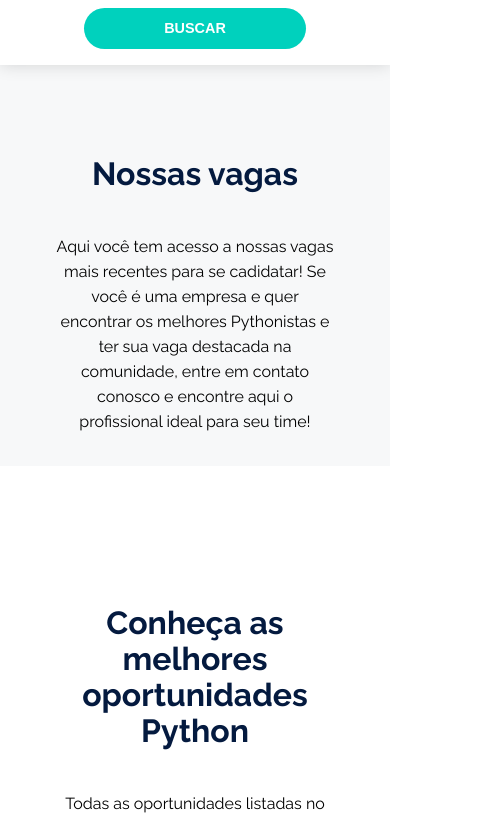
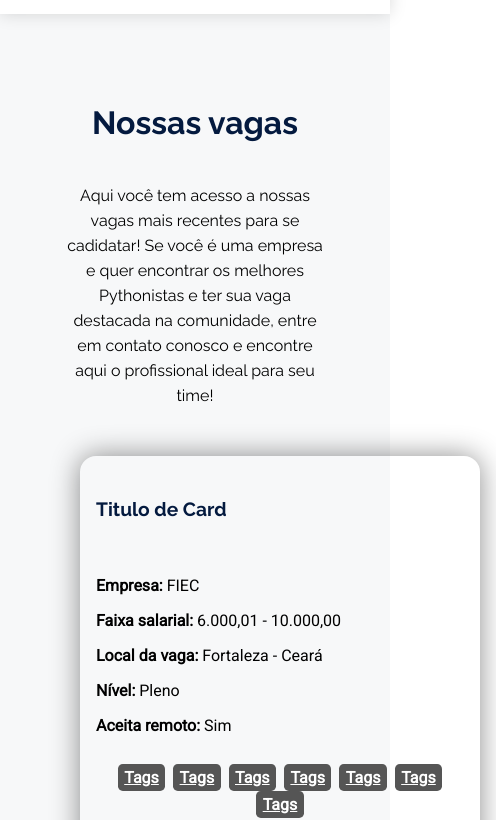
Before and after one commit to lupus-magnus/pyjobs-nextjs, a Next.js app: page / in a window 390 px wide. Shown: the part 1113-1933 px from the top of the page, 496 px wide, since content can reach past the window. Built offline with nearby package versions, Linux system fonts and the light colour scheme.

Commit message:
added job cards. Still missing responsive navbar and api call

```diff
--- a/components/JobCard.js
+++ b/components/JobCard.js
@@ -1 +1,43 @@
 import styles from "../styles/modules/JobCard.module.css";
+
+export default function JobCard() {
+  return (
+    <div className={`${styles["jobcard"]}`}>
+      <div className={`container ${styles["jobcard__info"]}`}>
+        <h3 className={`${styles["jobcard__info--title"]}`}>Titulo de Card</h3>
+        <ul className={`container ${styles["job__info"]}`}>
+          <li>
+            <strong>Empresa:</strong> FIEC
+          </li>
+          <li>
+            <strong>Faixa salarial:</strong> 6.000,01 - 10.000,00
+          </li>
+          <li>
+            <strong>Local da vaga:</strong> Fortaleza - Ceará
+          </li>
+          <li>
+            <strong>Nível:</strong> Pleno
+          </li>
+          <li>
+            <strong>Aceita remoto:</strong> Sim
+          </li>
+        </ul>
+        <div>
+          <span className={`${styles["job__tags"]}`}>Tags</span>
+          <span className={`${styles["job__tags"]}`}>Tags</span>
+          <span className={`${styles["job__tags"]}`}>Tags</span>
+          <span className={`${styles["job__tags"]}`}>Tags</span>
+          <span className={`${styles["job__tags"]}`}>Tags</span>
+          <span className={`${styles["job__tags"]}`}>Tags</span>
+
+          <span className={`${styles["job__tags"]}`}>Tags</span>
+        </div>
+        <button
+          className={`section__button ${styles["jobcard__info--button"]}`}
+        >
+          ver vaga
+        </button>
+      </div>
+    </div>
+  );
+}
--- a/pages/index.js
+++ b/pages/index.js
@@ -1,6 +1,7 @@
 import Head from "next/head";
 import Image from "next/image";
 import Navbar from "../components/Navbar";
+import JobCard from "../components/JobCard";
 import Footer from "../components/Footer";
 import styles from "../styles/modules/Home.module.css";
 
@@ -45,7 +46,7 @@ export default function Home() {
           <h3 className="section__title--small">
             PESQUISE AQUI A VAGA QUE MELHOR SE ENQUADRE AO SEU PERFIL
           </h3>
-          <p>Teste!</p>
+
           <button
             className={`section__button ${styles["searchJobsSection__button"]}`}
           >
@@ -60,6 +61,14 @@ export default function Home() {
             sua vaga destacada na comunidade, entre em contato conosco e
             encontre aqui o profissional ideal para seu time!
           </p>
+          <div className={`container ${styles["jobsSection__cardsContainer"]}`}>
+            <JobCard />
+            <JobCard />
+            <JobCard />
+            <JobCard />
+            <JobCard />
+            <JobCard />
+          </div>
         </div>
       </section>
       <section className="container">
--- a/styles/globals.css
+++ b/styles/globals.css
@@ -66,13 +66,16 @@ body {
   color: var(--main-background-color);
   border-radius: 1.5rem;
 }
-
+.section__button:hover {
+  cursor: pointer;
+  filter: brightness(0.9);
+}
 /*Responsivo:  */
 @media (max-width: 800px) {
   .section__img {
     display: none;
   }
   .container {
-    padding: 1rem 0.5rem;
+    padding: 1rem;
   }
 }
--- a/styles/modules/Home.module.css
+++ b/styles/modules/Home.module.css
@@ -17,3 +17,8 @@
 .jobsSection {
   background: var(--cards-section-bg-color);
 }
+
+.jobsSection__cardsContainer {
+  display: inline-block;
+  text-align: center;
+}
--- a/styles/modules/JobCard.module.css
+++ b/styles/modules/JobCard.module.css
@@ -0,0 +1,58 @@
+.jobcard {
+  display: inline-block;
+  margin: 1rem;
+  width: 400px;
+  height: 450px;
+  box-shadow: 0 0rem 1.8rem rgba(0, 0, 0, 0.45);
+  border-radius: 1rem;
+}
+
+.jobcard__info {
+  height: 90%;
+  display: flex;
+  flex-direction: column;
+  justify-content: space-between;
+  align-items: flex-start;
+}
+
+.jobcard__info--title {
+  color: var(--section-header-color);
+  font-family: "Raleway", sans-serif;
+  font-weight: 700;
+  font-size: 1.2rem;
+  line-height: 36px;
+}
+
+.jobcard__info--button {
+  padding: 0.7rem;
+  align-self: center;
+}
+
+.jobcard__info--button:hover {
+  filter: brightness(0.9);
+  cursor: pointer;
+}
+.job__info {
+  list-style: none;
+  padding: 0;
+  margin: 0;
+
+  display: flex;
+  flex-direction: column;
+  align-items: flex-start;
+}
+.job__info li {
+  margin: 0.5rem 0;
+  list-style-type: none;
+}
+
+.job__tags {
+  background: #555;
+  padding: 0.25rem 0.4rem;
+  border-radius: 0.3rem;
+  display: inline-block;
+  margin: 0 0.25rem;
+  color: white;
+  font-weight: 700;
+  text-decoration: underline;
+}
```
